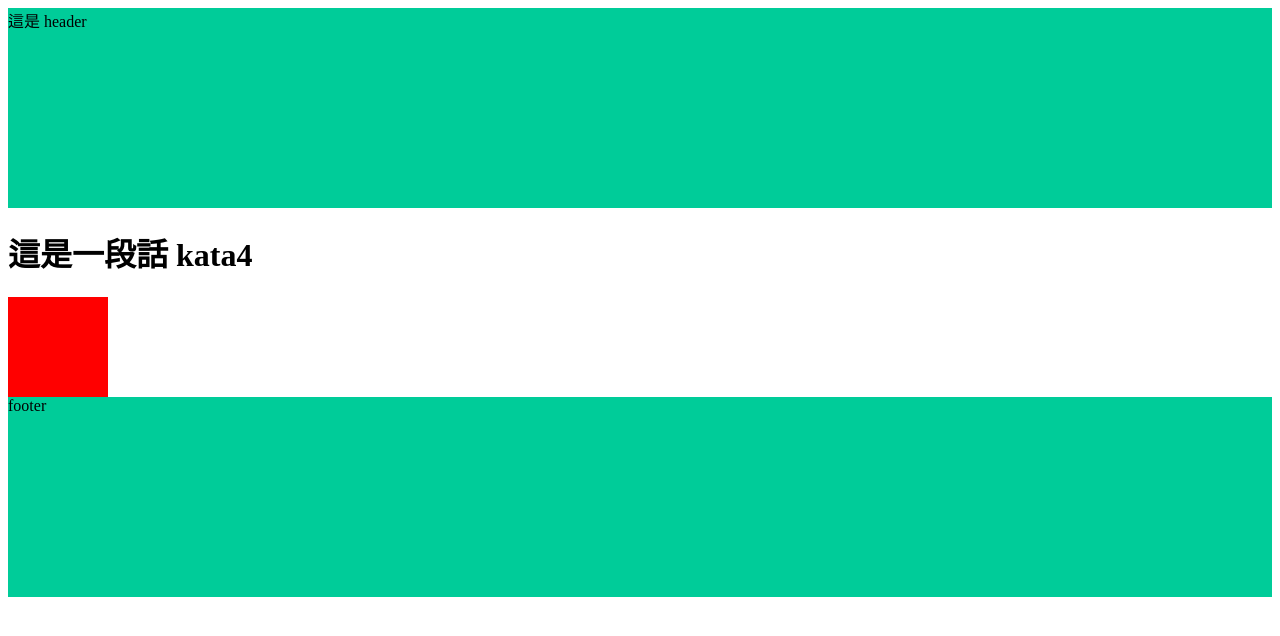
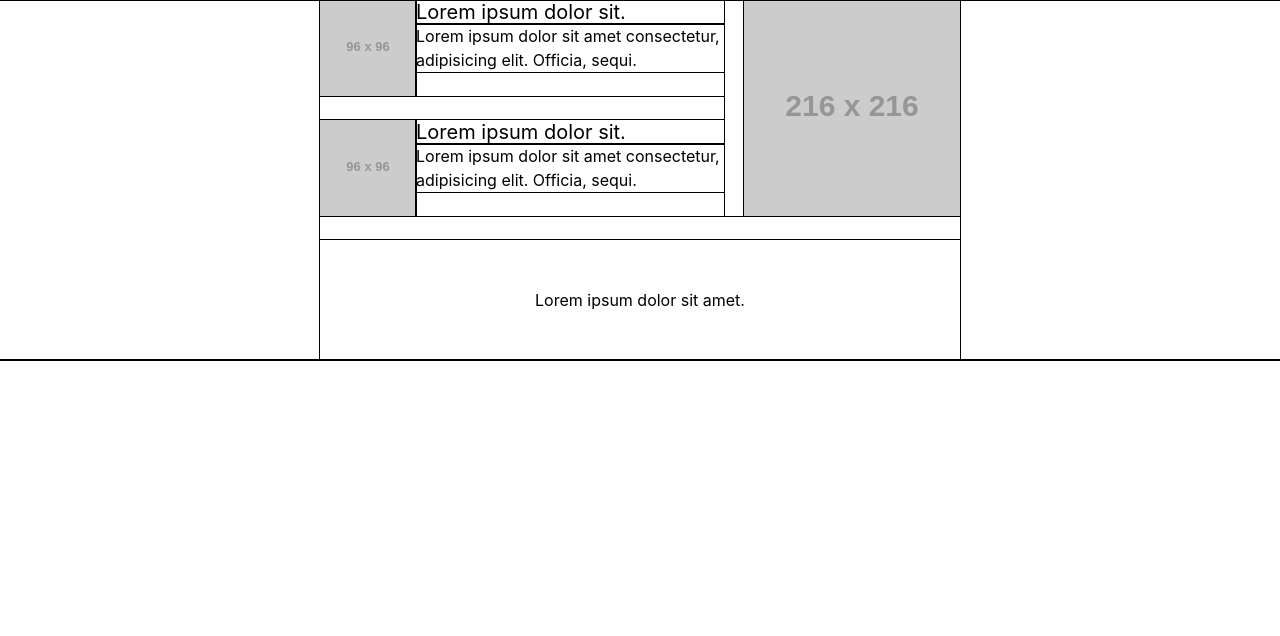
Before and after one commit to repoise/EmmetPractice, a plain HTML site: page index.html in a window 1280 px wide. Drawn offline with Linux system fonts and the light colour scheme; placeholder pictures from the web are drawn by us.

Commit message:
Update 2022-07-17T03:12:26.736Z

```diff
--- a/assets/style/all.css
+++ b/assets/style/all.css
@@ -1,23 +1,75 @@
-.header {
-  height: 200px;
-  background-color: #00cc99; }
+/* http://meyerweb.com/eric/tools/css/reset/
+   v2.0 | 20110126
+   License: none (public domain)
+*/
+html, body, div, span, applet, object, iframe,
+h1, h2, h3, h4, h5, h6, p, blockquote, pre,
+a, abbr, acronym, address, big, cite, code,
+del, dfn, em, img, ins, kbd, q, s, samp,
+small, strike, strong, sub, sup, tt, var,
+b, u, i, center,
+dl, dt, dd, ol, ul, li,
+fieldset, form, label, legend,
+table, caption, tbody, tfoot, thead, tr, th, td,
+article, aside, canvas, details, embed,
+figure, figcaption, footer, header, hgroup,
+list, nav, output, ruby, section, summary,
+time, mark, audio, video {
+  margin: 0;
+  padding: 0;
+  border: 0;
+  font-size: 100%;
+  font: inherit;
+  vertical-align: baseline; }
 
-.footer {
-  height: 200px;
-  background-color: #00cc99; }
+/* HTML5 display-role reset for older browsers */
+article, aside, details, figcaption, figure,
+footer, header, hgroup, list, nav, section {
+  display: block; }
 
-.box {
-  width: 100px;
-  height: 100px;
-  background-color: red;
+*, *:before, *:after {
+  -webkit-box-sizing: border-box;
+          box-sizing: border-box; }
+
+* {
+  outline: 1px solid black; }
+
+body {
+  font-family: -apple-system, BlinkMacSystemFont, "Segoe UI", "Microsoft JhengHei", Roboto, "Helvetica Neue", Arial, sans-serif;
+  font-size: 16px;
+  line-height: 1.5; }
+
+.container {
+  width: 640px;
+  margin: 0 auto; }
+
+.content {
   display: -webkit-box;
   display: -ms-flexbox;
-  display: flex;
-  -webkit-transition: all 0.5s;
-  -o-transition: all 0.5s;
-  transition: all 0.5s; }
-  .box:hover {
-    width: 200px;
-    background-color: #00cc99; }
+  display: flex; }
+
+li {
+  display: -webkit-box;
+  display: -ms-flexbox;
+  display: flex; }
+
+.mr20 {
+  margin-right: 20px; }
+
+.mb24 {
+  margin-bottom: 24px; }
+
+.footer p {
+  text-align: center; }
+
+.pt48 {
+  padding-top: 48px; }
+
+.pb48 {
+  padding-bottom: 48px; }
+
+h2 {
+  font-size: 20px;
+  line-height: 1.2; }
 
 /*# sourceMappingURL=all.css.map */
--- a/index.html
+++ b/index.html
@@ -11,18 +11,37 @@
 
 <body>
   <header class="header">
-    這是 header
+
   </header>
 
 
-<h1>
-  這是一段話 kata4
-</h1>
-
-<div class="box"></div>
+<div class="container">
+  <div class="content mb24">
+    <ul class="mr20">
+      <li class="mb24">
+        <img src="https://fakeimg.pl/96x96/" alt="image">
+        <div class="item">
+          <h2>Lorem ipsum dolor sit.</h2>
+          <p>Lorem ipsum dolor sit amet consectetur, adipisicing elit. Officia, sequi.</p>
+        </div>
+      </li>
+      <li>
+        <img src="https://fakeimg.pl/96x96/" alt="image">
+        <div class="item">
+          <h2>Lorem ipsum dolor sit.</h2>
+          <p>Lorem ipsum dolor sit amet consectetur, adipisicing elit. Officia, sequi.</p>
+        </div>
+      </li>
+    </ul>
+    <img src="https://fakeimg.pl/216x216/" alt="image">
+  </div>
+  <div class="footer">
+    <p class="pt48 pb48">Lorem ipsum dolor sit amet.</p>
+  </div>
+</div>
 
   <footer class="footer">
-    footer
+
   </footer>
   <script src="./assets/js/vendors.js"></script>
   <script src="./assets/js/all.js"></script>
```
Also changed, not shown: 1 other file.
